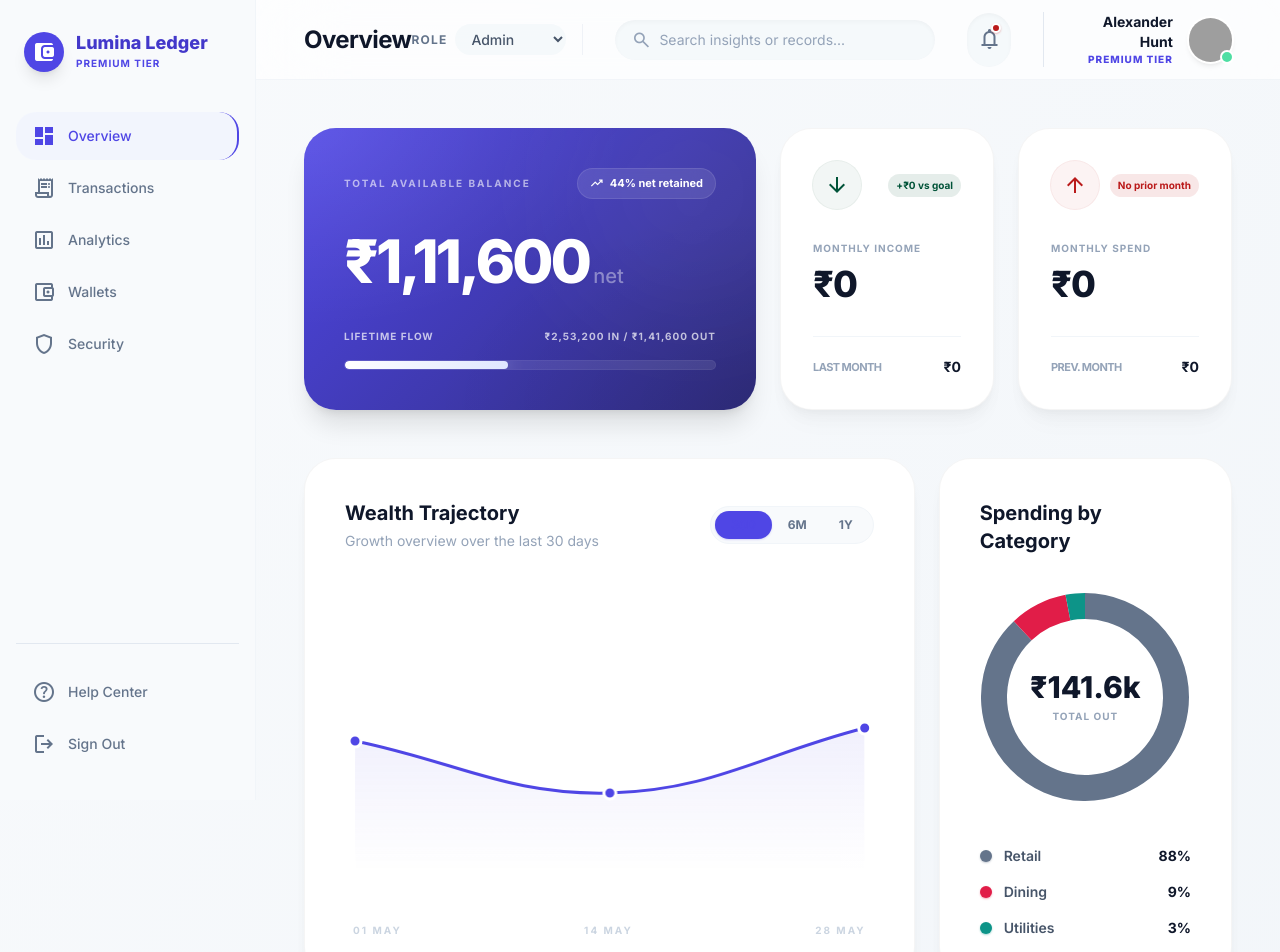
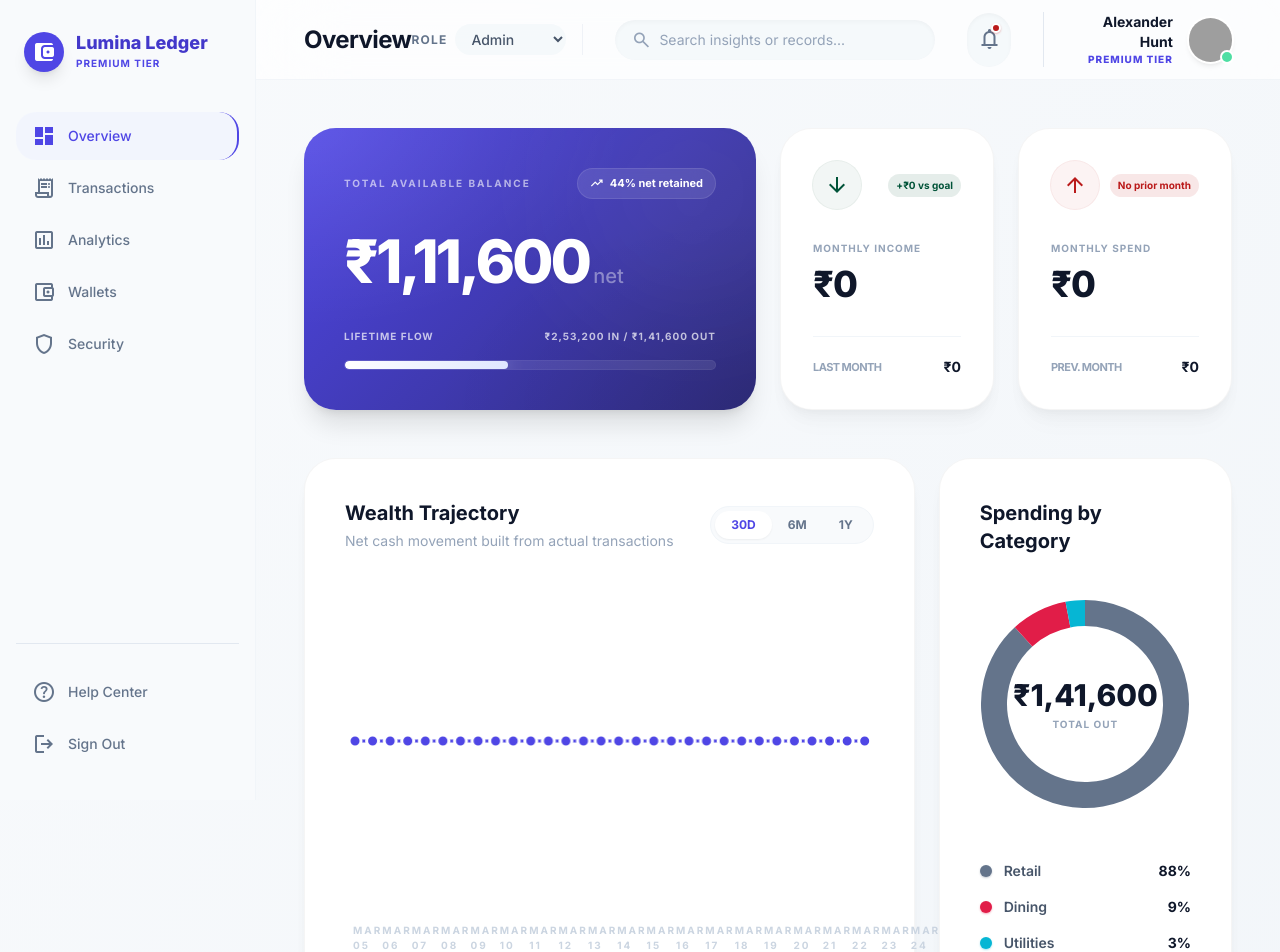
Before and after one commit to Th-Shivam/Zorvyn_Assesment, a React (Vite) app: page / in a window 1280 px wide. Shown: the top 952 px of the page. Built offline with nearby package versions, Linux system fonts and the light colour scheme; grey boxes are pictures that could not be loaded.

Commit message:
feat: replace static charts with transaction-driven visuals

```diff
--- a/src/components/ChartsSection.jsx
+++ b/src/components/ChartsSection.jsx
@@ -1,4 +1,5 @@
-import React from 'react';
+import React, { useMemo, useState } from 'react';
+import PropTypes from 'prop-types';
 import {
   Chart as ChartJS,
   CategoryScale,
@@ -11,10 +12,15 @@ import {
   ArcElement
 } from 'chart.js';
 import { Line, Doughnut } from 'react-chartjs-2';
-import { dashboardData } from '../data/mockData';
 import { useTransactions } from '../context/TransactionsContext';
 import { Card } from './ui/Card';
 import { Button } from './ui/Button';
+import {
+  formatCurrency,
+  getCategoryColor,
+  getTrendData,
+  getTransactionMetrics,
+} from '../utils/transactionUtils';
 
 ChartJS.register(
   CategoryScale,
@@ -29,46 +35,40 @@ ChartJS.register(
 
 const ChartsSection = () => {
   const { transactions } = useTransactions();
-  const { balanceTrend } = dashboardData.charts;
+  const [selectedRange, setSelectedRange] = useState('30D');
+  const metrics = useMemo(() => getTransactionMetrics(transactions), [transactions]);
+  const selectedTrend = useMemo(
+    () => getTrendData(transactions, selectedRange),
+    [transactions, selectedRange]
+  );
+  const dynamicCategories = useMemo(() => {
+    return Object.entries(metrics.categoryTotals)
+      .map(([name, amount]) => ({
+        name,
+        amount,
+        percentage: metrics.totalExpense > 0 ? Math.round((amount / metrics.totalExpense) * 100) : 0,
+        color: getCategoryColor(name),
+      }))
+      .sort((first, second) => second.amount - first.amount);
+  }, [metrics.categoryTotals, metrics.totalExpense]);
+  const chartRangeOptions = ['30D', '6M', '1Y'];
+  const lineBounds = useMemo(() => {
+    const values = selectedTrend.data.length > 0 ? selectedTrend.data : [0];
+    const min = Math.min(...values, 0);
+    const max = Math.max(...values, 0);
+    if (min === max) {
+      return { min: min - 1000, max: max + 1000 };
+    }
+    const padding = Math.max((max - min) * 0.15, 1000);
+    return { min: min - padding, max: max + padding };
+  }, [selectedTrend.data]);
 
-  // Dynamically calculate spending by category for the Doughnut Chart
-  const expenseTransactions = transactions.filter(tx => tx.type === 'Expense');
-  const totalExpense = expenseTransactions.reduce((acc, tx) => acc + tx.amount, 0);
-
-  const categorySums = {};
-  expenseTransactions.forEach(tx => {
-    const val = tx.amount;
-    categorySums[tx.categoryName] = (categorySums[tx.categoryName] || 0) + val;
-  });
-
-  const colorMap = {
-    'Shopping': '#4f46e5',
-    'Food & Dining': '#e11d48',
-    'Dining': '#e11d48',
-    'Bills & Utilities': '#0d9488',
-    'Utilities': '#0d9488',
-    'Travel': '#ea580c',
-    'Subscriptions': '#8b5cf6',
-    'Electronics': '#8b5cf6',
-    'Entertainment': '#ec4899',
-    'Personal Care': '#06b6d4',
-    'Other': '#64748b'
-  };
-
-  const dynamicCategories = Object.keys(categorySums).map(catName => ({
-    name: catName,
-    amount: categorySums[catName],
-    percentage: totalExpense > 0 ? Math.round((categorySums[catName] / totalExpense) * 100) : 0,
-    color: colorMap[catName] || colorMap['Other']
-  })).sort((a,b) => b.percentage - a.percentage);
-
-  // Enhance line chart with gradient and specific tooltip formatting
-  const lineData = {
-    labels: balanceTrend.dates,
+  const lineData = useMemo(() => ({
+    labels: selectedTrend.labels,
     datasets: [
       {
         fill: true,
-        data: balanceTrend.data,
+        data: selectedTrend.data,
         borderColor: '#4f46e5',
         borderWidth: 3,
         tension: 0.4,
@@ -87,9 +87,9 @@ const ChartsSection = () => {
         },
       },
     ],
-  };
+  }), [selectedTrend]);
 
-  const lineOptions = {
+  const lineOptions = useMemo(() => ({
     responsive: true,
     maintainAspectRatio: false,
     plugins: {
@@ -106,32 +106,32 @@ const ChartsSection = () => {
         bodyFont: { size: 16, weight: 'bold', family: 'Inter' },
         callbacks: {
           label: function(context) {
-            return `₹${context.raw.toLocaleString()}`;
+            return formatCurrency(context.raw);
           }
         }
       }
     },
     scales: {
-      y: { display: false, min: 250000, max: 450000 },
+      y: { display: false, min: lineBounds.min, max: lineBounds.max },
       x: { display: false }
     },
     layout: {
       padding: { top: 20, bottom: 20, left: 10, right: 10 }
     }
-  };
+  }), [lineBounds.max, lineBounds.min]);
 
-  const doughnutData = {
+  const doughnutData = useMemo(() => ({
     labels: dynamicCategories.map(c => c.name),
     datasets: [
       {
-        data: dynamicCategories.map(c => c.percentage),
+        data: dynamicCategories.map(c => c.amount),
         backgroundColor: dynamicCategories.map(c => c.color),
         borderWidth: 0,
         hoverOffset: 10,
         cutout: '75%'
       }
     ]
-  };
+  }), [dynamicCategories]);
 
   const doughnutOptions = {
     responsive: true,
@@ -141,7 +141,9 @@ const ChartsSection = () => {
       tooltip: {
         callbacks: {
           label: function(context) {
-            return ` ${context.raw}%`;
+            const amount = dynamicCategories[context.dataIndex]?.amount || 0;
+            const percentage = dynamicCategories[context.dataIndex]?.percentage || 0;
+            return `${formatCurrency(amount)} (${percentage}%)`;
           }
         }
       }
@@ -155,29 +157,30 @@ const ChartsSection = () => {
         <div className="flex justify-between items-center mb-10">
           <div>
             <h4 className="text-xl font-bold text-slate-900">Wealth Trajectory</h4>
-            <p className="text-sm text-slate-400 mt-1">Growth overview over the last 30 days</p>
+            <p className="text-sm text-slate-400 mt-1">Net cash movement built from actual transactions</p>
           </div>
           <div className="flex bg-slate-50 p-1 rounded-xl border border-slate-100">
-            <Button size="sm" className="bg-white shadow-sm !text-primary hover:!text-primary">
-              30D
-            </Button>
-            <Button size="sm" variant="ghost">
-              6M
-            </Button>
-            <Button size="sm" variant="ghost">
-              1Y
-            </Button>
+            {chartRangeOptions.map((range) => (
+              <Button
+                key={range}
+                type="button"
+                size="sm"
+                variant={selectedRange === range ? 'secondary' : 'ghost'}
+                className={selectedRange === range ? 'bg-white shadow-sm !text-primary hover:!text-primary' : ''}
+                onClick={() => setSelectedRange(range)}
+              >
+                {range}
+              </Button>
+            ))}
           </div>
         </div>
 
         <div className="relative flex-1 min-h-[300px] w-full">
-          {/* Subtle grid lines background overlay behind charting engine if needed, but omitted for clean minimalist look */}
           <Line data={lineData} options={lineOptions} />
         </div>
 
-        {/* Custom manual labels matching HTML */}
         <div className="flex justify-between mt-8 px-2">
-          {balanceTrend.dates.map((date, index) => (
+          {selectedTrend.labels.map((date, index) => (
             <span key={index} className="text-[10px] font-bold text-slate-300 uppercase tracking-[0.2em]">
               {date}
             </span>
@@ -193,7 +196,7 @@ const ChartsSection = () => {
             <Doughnut data={doughnutData} options={doughnutOptions} />
           </div>
           <div className="absolute text-center z-10 pointer-events-none">
-            <p className="text-3xl font-extrabold text-slate-900">₹{totalExpense > 0 ? (totalExpense/1000).toFixed(1) + 'k' : '0'}</p>
+            <p className="text-3xl font-extrabold text-slate-900">{formatCurrency(metrics.totalExpense)}</p>
             <p className="text-[10px] font-bold text-slate-400 uppercase tracking-widest mt-1">
               Total Out
             </p>
@@ -221,4 +224,6 @@ const ChartsSection = () => {
   );
 };
 
+ChartsSection.propTypes = {};
+
 export default ChartsSection;
```
